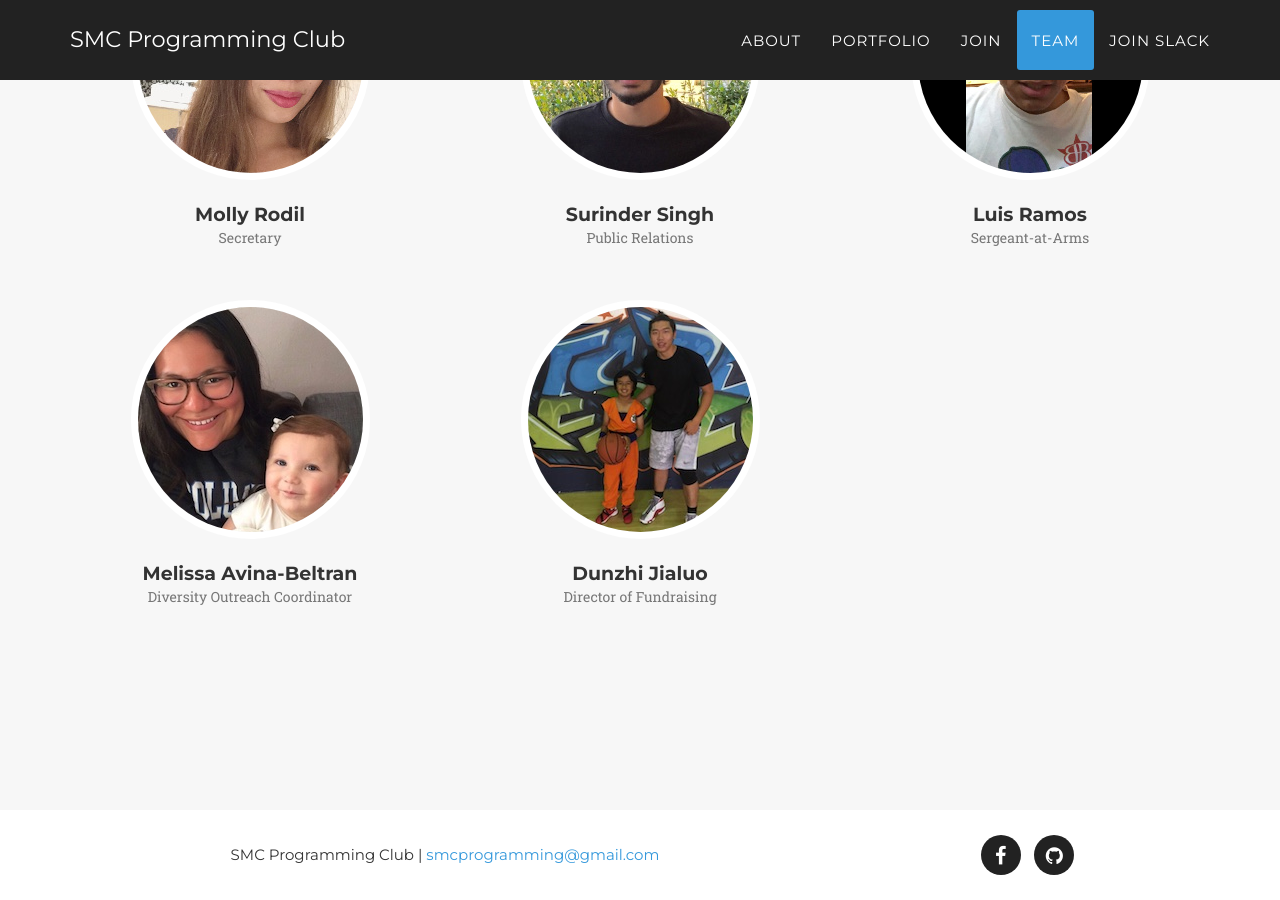
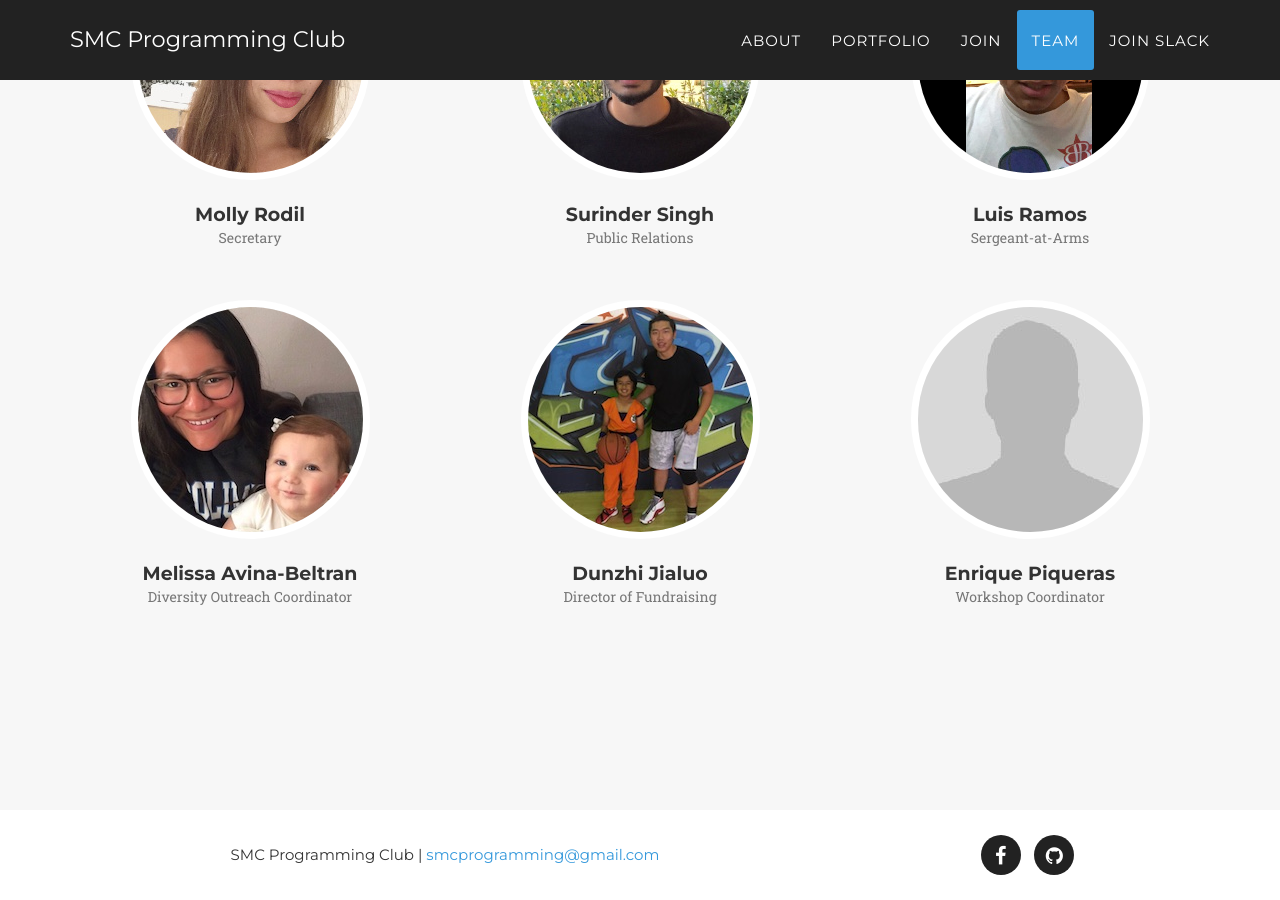
Before and after one commit to SMCProgrammingClub/website, a Jekyll site: the page built from index.html, in a window 1280 px wide and 900 px high, scrolled down 3517 px. Built offline with Jekyll 4.4.1, drawn with Linux system fonts in a browser that asks for light colours; some web fonts are replaced.

Commit message:
Add Enrique to team (no pic yet)

```diff
--- a/_config.yml
+++ b/_config.yml
@@ -58,6 +58,11 @@ people:
   position: Director of Fundraising
   social:
 
+- name: Enrique Piqueras
+  pic: placeholder
+  position: Workshop Coordinator
+  social:
+
 
 # Social networks usernames (many more available: google-plus, flickr, dribbble, pinterest, instagram, tumblr, linkedin, etc.)
 social:
```
